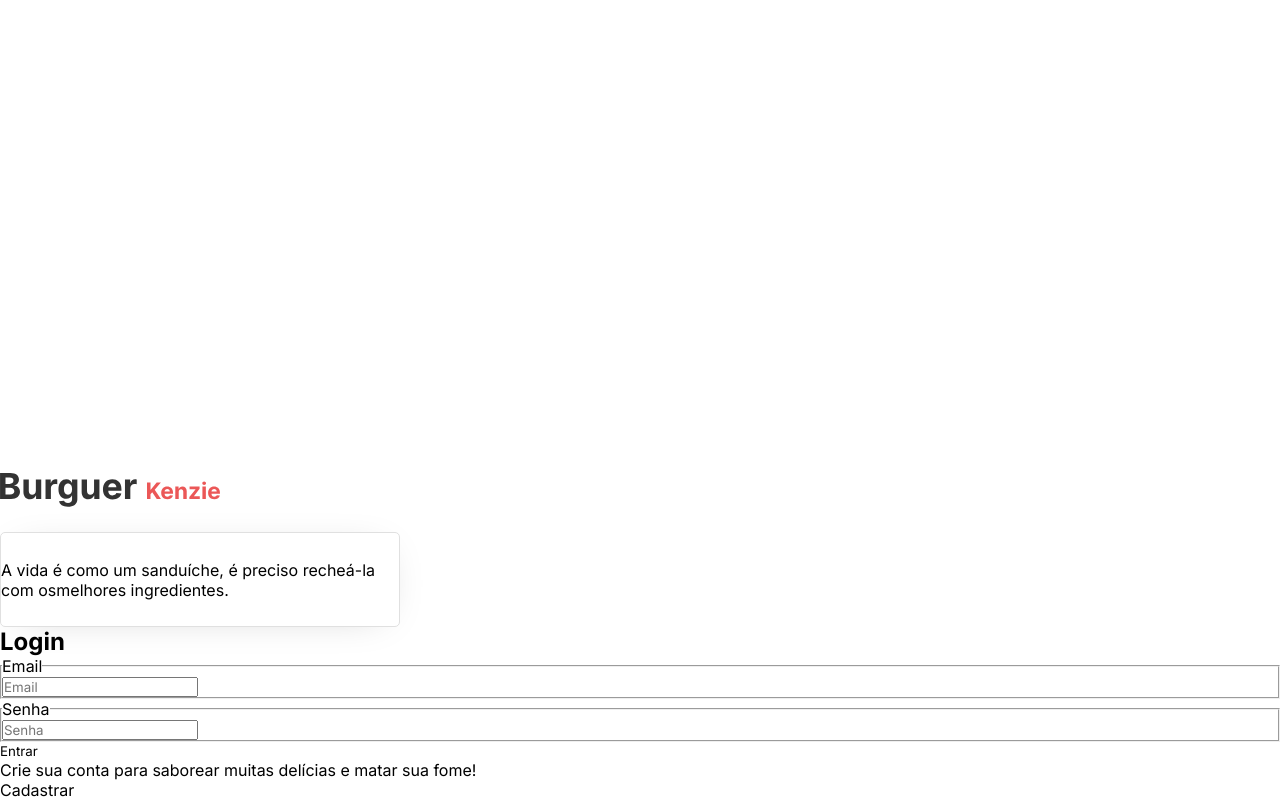
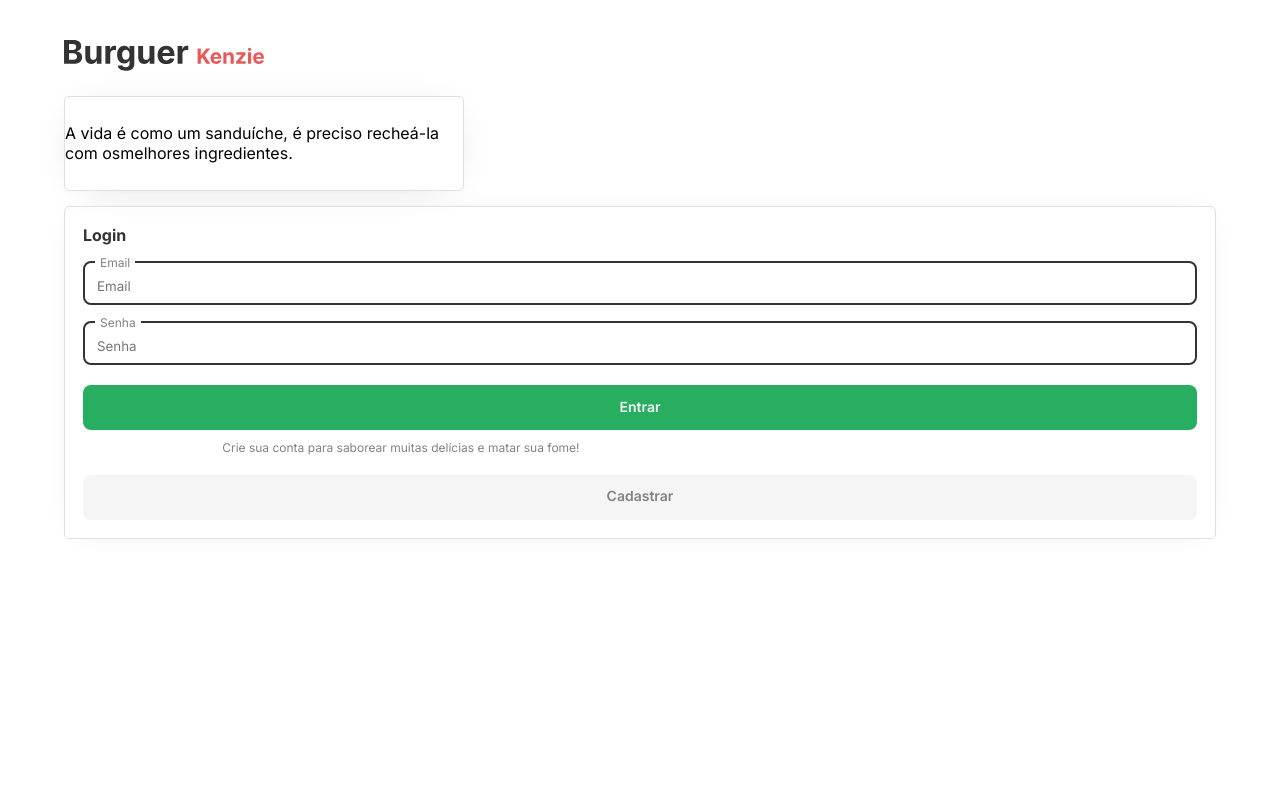
Before and after one commit to Buraio/ReactTS-HamburguerShop-V2, a React (Vite) app: page / in a window 1280 px wide. Built offline with nearby package versions, Linux system fonts and the light colour scheme.

Commit message:
style: Form, input and container styles

```diff
--- a/package.json
+++ b/package.json
@@ -10,7 +10,6 @@
   },
   "dependencies": {
     "@hookform/resolvers": "^2.9.10",
-    "@types/axios": "^0.14.0",
     "axios": "^1.2.1",
     "react": "^18.2.0",
     "react-dom": "^18.2.0",
--- /dev/null
+++ b/src/components/Form/style.ts
@@ -0,0 +1,82 @@
+import styled from "styled-components";
+
+const StyledForm = styled.form`
+  width: 100%;
+  padding: 18px;
+  border: 1px solid var(--gray-100);
+  box-shadow: 0px 0px 30px -20px rgba(0, 0, 0, 0.25);
+  border-radius: 5px;
+
+  & h2 {
+    font-weight: 700;
+    font-size: 16px;
+    color: var(--gray-600);
+  }
+
+  & div {
+    display: flex;
+    justify-content: space-between;
+    align-items: center;
+  }
+
+  & div > a {
+    text-decoration: underline;
+    color: var(--gray-300);
+    font-weight: 600;
+    font-size: 14px;
+  }
+
+  & fieldset {
+    height: 50px;
+    margin: 10px 0;
+    border-radius: 8px;
+    border: 2px solid var(--gray-600);
+  }
+
+  & > fieldset > legend {
+    margin: 0 10px;
+    padding: 0 5px;
+    font-size: 12px;
+    color: var(--gray-300);
+  }
+
+  & > button,
+  & > a {
+    display: inline-block;
+    width: 100%;
+    height: 45px;
+    margin-top: 10px;
+    border-radius: 8px;
+    font-size: 14px;
+    font-weight: 600;
+    text-align: center;
+    line-height: 300%;
+  }
+
+  & input:focus {
+    outline: none;
+  }
+
+  & button:enabled {
+    color: var(--gray-0);
+    background-color: var(--color-primary);
+  }
+
+  & button:disabled,
+  & > a {
+    color: var(--gray-300);
+    background-color: var(--gray-0);
+  }
+
+  & p {
+    max-width: 75%;
+    margin: 10px auto;
+    font-weight: 400;
+    font-size: 12px;
+    text-align: center;
+    color: var(--gray-300);
+    display: flex;
+  }
+`;
+
+export default StyledForm;
--- a/src/components/Header/style.ts
+++ b/src/components/Header/style.ts
@@ -3,12 +3,13 @@ import styled from "styled-components";
 const StyledHeader = styled.header`
 
   max-width: 400px;
+  margin-top: 40px;
   display: flex;
   flex-direction: column;
   gap: 25px;
 
   & > img {
-    max-width: 55%;
+    max-width: 200px;
   }
 
 `;
--- a/src/components/Input/index.tsx
+++ b/src/components/Input/index.tsx
@@ -1,5 +1,6 @@
 import { InputHTMLAttributes, useContext } from "react";
 import { UseFormRegisterReturn } from "react-hook-form/dist/types";
+import StyledInput from "./style";
 
 interface iInputProps extends InputHTMLAttributes<HTMLInputElement> {
   name: string;
@@ -13,7 +14,7 @@ const Input = ({ name, type, placeholder, register, error }: iInputProps) => {
   return (
     <fieldset>
       <legend>{name}</legend>
-      <input type={type} placeholder={placeholder} {...register} />
+      <StyledInput type={type} placeholder={placeholder} {...register} />
       {error && <p>{error}</p>}
     </fieldset>
   );
--- /dev/null
+++ b/src/components/Input/style.ts
@@ -0,0 +1,13 @@
+import styled from "styled-components";
+
+const StyledInput = styled.input`
+
+  width: 100%;
+  height: 100%;
+  padding: 0 12px;
+  border: none;
+  border-radius: 8px;
+
+`;
+
+export default StyledInput;
--- a/src/components/LoginForm/index.tsx
+++ b/src/components/LoginForm/index.tsx
@@ -6,6 +6,7 @@ import Input from "../Input";
 import * as Yup from "yup";
 import { yupResolver } from "@hookform/resolvers/yup";
 import { Link } from "react-router-dom";
+import StyledForm from "../Form/style";
 
 const LoginForm = () => {
   const { loginData } = useContext(UserContext);
@@ -26,7 +27,7 @@ const LoginForm = () => {
   });
 
   return (
-    <form onSubmit={handleSubmit(loginData)} noValidate>
+    <StyledForm onSubmit={handleSubmit(loginData)} noValidate>
       <h2>Login</h2>
       <Input
         name="Email"
@@ -45,7 +46,7 @@ const LoginForm = () => {
       <button type="submit">Entrar</button>
       <p>Crie sua conta para saborear muitas delícias e matar sua fome!</p>
       <Link to="/register">Cadastrar</Link>
-    </form>
+    </StyledForm>
   );
 };
 
--- a/src/components/RegisterForm/index.tsx
+++ b/src/components/RegisterForm/index.tsx
@@ -6,6 +6,7 @@ import { iRegisterFormData } from "../../contexts/UserContext/userContextInterfa
 import { useForm } from "react-hook-form";
 import { useContext } from "react";
 import { UserContext } from "../../contexts/UserContext/UserContext";
+import StyledForm from "../Form/style";
 
 const RegisterForm = () => {
   const { registerData } = useContext(UserContext);
@@ -40,7 +41,7 @@ const RegisterForm = () => {
   });
 
   return (
-    <form onSubmit={handleSubmit(registerData)} noValidate>
+    <StyledForm onSubmit={handleSubmit(registerData)} noValidate>
       <div>
         <h2>Cadastro</h2>
         <Link to="/">Retornar para o login</Link>
@@ -76,7 +77,7 @@ const RegisterForm = () => {
       />
 
       <button type="submit">Cadastrar</button>
-    </form>
+    </StyledForm>
   );
 };
 
--- a/src/pages/RegisterPage/index.tsx
+++ b/src/pages/RegisterPage/index.tsx
@@ -1,12 +1,13 @@
 import Header from "../../components/Header";
 import RegisterForm from "../../components/RegisterForm";
+import StyledContainer from "../../styles/container";
 
 const RegisterPage = () => {
   return (
-    <>
+    <StyledContainer>
       <Header />
       <RegisterForm />
-    </>
+    </StyledContainer>
   );
 };
 
--- a/src/styles/container.ts
+++ b/src/styles/container.ts
@@ -2,10 +2,12 @@ import styled from "styled-components";
 
 const StyledContainer = styled.div`
 
-  width: 100%;
+  width: 90%;
   height: 100%;
+  margin: 0 auto;
   display: flex;
   flex-direction: column-reverse;
+  gap: 15px;
 
 `;
 
--- a/src/styles/global.ts
+++ b/src/styles/global.ts
@@ -62,7 +62,7 @@ const GlobalStyles = createGlobalStyle`
     display: none;
   } */
 
-  body, .App {
+  body {
     height: 100vh;
   }
 
```
